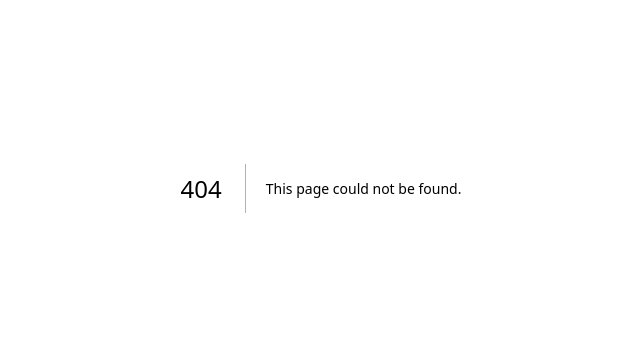
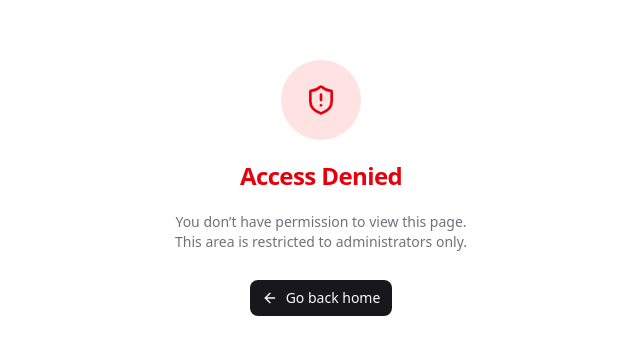
Before and after one commit to ubeyidah/Clario, a Next.js app: page /not-admin in a window 1280 px wide. Before the commit this address had no page. Shown: the part 212-566 px from the top of the page, without its empty margins (319-959 px from the left). Built offline with nearby package versions, Linux system fonts and the light colour scheme.

Commit message:
feat: security protection for course creation and not admin page design

```diff
--- a/app/admin/courses/create/actions.ts
+++ b/app/admin/courses/create/actions.ts
@@ -1,14 +1,40 @@
 "use server";
 
-import { auth } from "@/lib/auth";
+import { requireAdmin } from "@/app/data/admin/require-admin";
+import arcjet, { detectBot, fixedWindow } from "@/lib/arcjet";
 import { prisma } from "@/lib/db";
 import { ApiResponse, CourseSchema } from "@/lib/types";
 import { courseSchema } from "@/lib/zod-validation";
-import { headers } from "next/headers";
+import { request } from "@arcjet/next";
 
 
+const aj = arcjet.withRule(detectBot({
+  mode: "LIVE",
+  allow: []
+})).withRule(fixedWindow({
+  mode: "LIVE",
+  window: "1m",
+  max: 5
+})) // in 1 minute max 5 requests
+
 export const createCourseA = async (body: CourseSchema): Promise<ApiResponse> => {
+  const session = await requireAdmin()
   try {
+    const req = await request();
+    const decision = await aj.protect(req, {
+      fingerprint: session.user.id
+    })
+
+    if (decision.isDenied()) {
+      if (decision.reason.isBot()) {
+        return { success: false, message: "We detected automated or unusual activity.", }
+      } else if (decision.reason.isRateLimit()) {
+        return { success: false, message: "Please wait a few seconds before trying again.", }
+      } else {
+        return { success: false, message: "Forbidden" }
+      }
+    }
+
     const { success, data, error } = courseSchema.safeParse(body);
 
     if (!success) {
@@ -17,10 +43,6 @@ export const createCourseA = async (body: CourseSchema): Promise<ApiResponse> =>
         message: error.issues[0].message
       }
     }
-    const session = await auth.api.getSession({
-      headers: await headers()
-    })
-
     await prisma.course.create({
       data: {
         ...data, userId: session?.user.id as string
--- a/app/api/s3/delete/route.ts
+++ b/app/api/s3/delete/route.ts
@@ -1,3 +1,4 @@
+import { requireAdmin } from "@/app/data/admin/require-admin"
 import arcjet, { detectBot, fixedWindow } from "@/lib/arcjet"
 import { env } from "@/lib/env"
 import { S3 } from "@/lib/s3-client"
@@ -17,9 +18,11 @@ const aj = arcjet.withRule(detectBot({
 })) // in 1 minute max 5 requests
 
 export const DELETE = async (req: Request) => {
+  const session = await requireAdmin()
   try {
+
     const decision = await aj.protect(req, {
-      fingerprint: "lksfj"
+      fingerprint: session.user.id
     });
 
     if (decision.isDenied()) {
@@ -34,7 +37,7 @@ export const DELETE = async (req: Request) => {
           { status: 429 })
       } else {
         return NextResponse.json(
-          { success: "Forbidden", reason: decision.reason },
+          { success: false, message: "Forbidden", reason: decision.reason },
           { status: 403 },
         );
       }
--- a/app/api/s3/upload/route.ts
+++ b/app/api/s3/upload/route.ts
@@ -6,6 +6,7 @@ import { NextResponse } from "next/server"
 import { v4 as uuidv4 } from "uuid"
 import { getSignedUrl } from "@aws-sdk/s3-request-presigner"
 import arcjet, { detectBot, fixedWindow } from "@/lib/arcjet"
+import { requireAdmin } from "@/app/data/admin/require-admin"
 
 // SECUIRITY
 const aj = arcjet.withRule(detectBot({
@@ -19,9 +20,10 @@ const aj = arcjet.withRule(detectBot({
 
 const EXPIRES_IN = 360 // url expiresIn 6 min
 export const POST = async (req: Request) => {
+  const session = await requireAdmin()
   try {
     const decision = await aj.protect(req, {
-      fingerprint: "lksfj"
+      fingerprint: session.user.id
     });
 
     if (decision.isDenied()) {
@@ -36,7 +38,7 @@ export const POST = async (req: Request) => {
           { status: 429 })
       } else {
         return NextResponse.json(
-          { success: "Forbidden", reason: decision.reason },
+          { success: false, message: "Forbidden", reason: decision.reason },
           { status: 403 },
         );
       }
--- /dev/null
+++ b/app/data/admin/require-admin.ts
@@ -0,0 +1,20 @@
+import "server-only"
+import { auth } from "@/lib/auth"
+import { headers } from "next/headers"
+import { redirect, RedirectType } from "next/navigation"
+
+export const requireAdmin = async () => {
+  const session = await auth.api.getSession({
+    headers: await headers()
+  })
+
+  if (!session) {
+    return redirect("/sign-in", RedirectType.replace)
+  }
+
+  if (session.user.role === "admin") {
+    return session;
+  }
+
+  return redirect("/not-admin", RedirectType.replace)
+}
--- /dev/null
+++ b/app/not-admin/page.tsx
@@ -0,0 +1,35 @@
+import { ShieldAlert, ArrowLeft } from "lucide-react"
+import { Button } from "@/components/ui/button"
+import { Card, CardContent } from "@/components/ui/card"
+import Link from "next/link"
+
+export default function AccessDenied() {
+  return (
+    <div className="flex min-h-screen items-center justify-center bg-background px-4">
+      <Card className="w-full max-w-md rounded-2xl border-none bg-transparent shadow-none">
+        <CardContent className="flex flex-col items-center gap-5 py-10 text-center">
+          <div className="flex h-20 w-20 items-center justify-center rounded-full bg-red-100 dark:bg-red-950/80">
+            <ShieldAlert className="h-8 w-8 text-red-600 dark:text-red-400" />
+          </div>
+
+          <h1 className="text-2xl font-semibold tracking-tight text-red-600">
+            Access Denied
+          </h1>
+
+          <p className="text-sm text-muted-foreground">
+            You don’t have permission to view this page.
+            <br />
+            This area is restricted to administrators only.
+          </p>
+
+          <Button asChild className="mt-2 gap-2">
+            <Link href="/">
+              <ArrowLeft className="h-4 w-4" />
+              Go back home
+            </Link>
+          </Button>
+        </CardContent>
+      </Card>
+    </div>
+  )
+}
--- a/lib/auth-client.ts
+++ b/lib/auth-client.ts
@@ -1,8 +1,9 @@
 import { createAuthClient } from "better-auth/react"
-import { emailOTPClient } from "better-auth/client/plugins"
+import { emailOTPClient, adminClient } from "better-auth/client/plugins"
 
 export const authClient = createAuthClient({
-    plugins: [
-        emailOTPClient()
-    ]
+  plugins: [
+    emailOTPClient(),
+    adminClient()
+  ]
 })
--- a/lib/auth.ts
+++ b/lib/auth.ts
@@ -1,9 +1,9 @@
-import "server-only"
+// import "server-only"
 import { betterAuth } from "better-auth";
 import { env } from "./env";
 import { prismaAdapter } from "better-auth/adapters/prisma";
 import { prisma } from "./db";
-import { emailOTP } from "better-auth/plugins"
+import { admin, emailOTP } from "better-auth/plugins"
 import { sendOtpEmail } from "./resend";
 
 export const auth = betterAuth({
@@ -24,6 +24,7 @@ export const auth = betterAuth({
       async sendVerificationOTP({ email, otp }) {
         await sendOtpEmail(email, otp)
       },
-    })
+    }),
+    admin()
   ]
 });
--- a/lib/db.ts
+++ b/lib/db.ts
@@ -1,4 +1,4 @@
-import "server-only"
+// import "server-only"
 import { PrismaClient } from './generated/prisma/client';
 import { PrismaPg } from '@prisma/adapter-pg';
 
--- a/lib/resend.ts
+++ b/lib/resend.ts
@@ -1,5 +1,5 @@
 
-import "server-only"
+// import "server-only"
 import { Resend } from 'resend';
 import { env } from './env';
 import { otpEmailTemplate } from './email/templates/otp-template';
```
Also changed, not shown: 1 other file (tests, documents, lock files or other folders).
